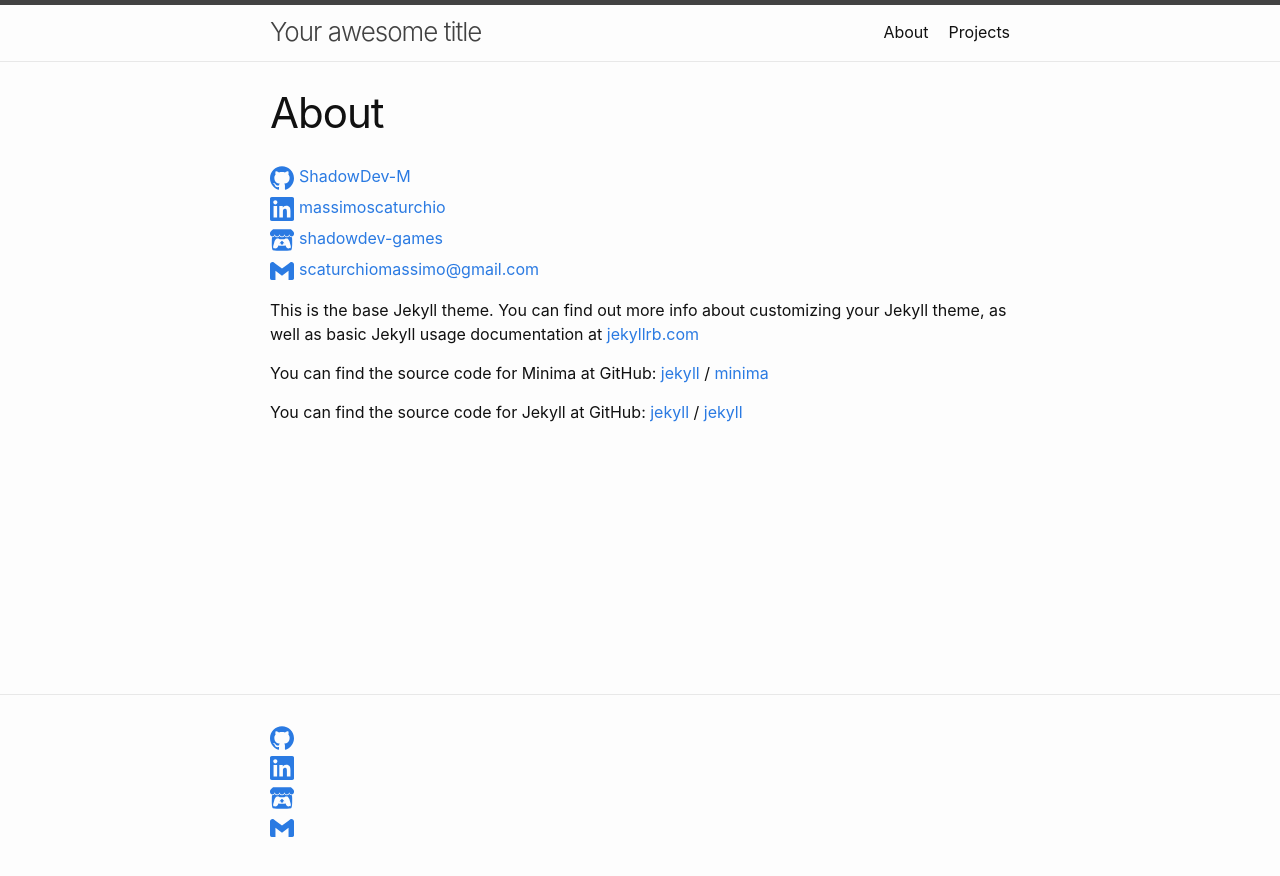
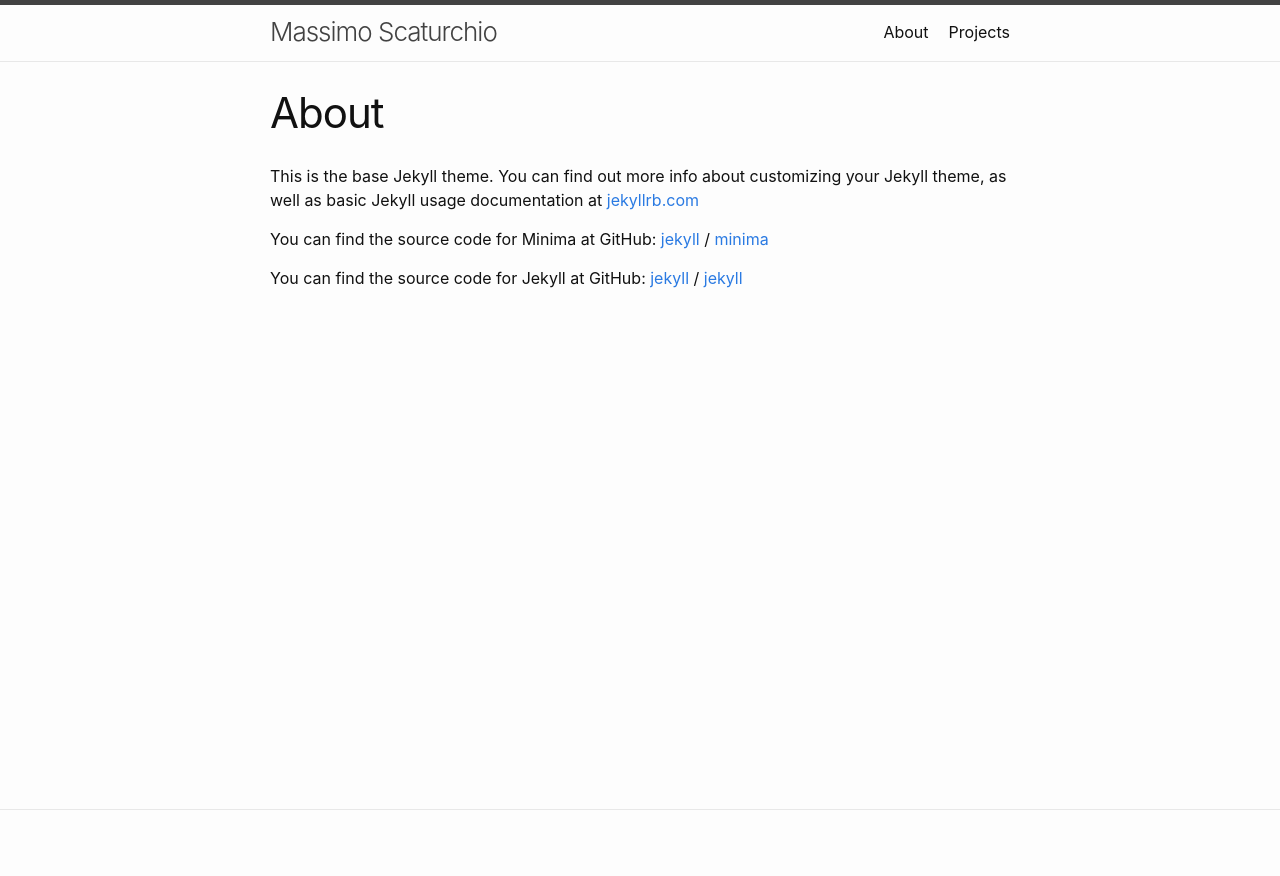
Before and after one commit to ShadowDev-M/shadowdev-m.github.io, a Jekyll site: the page built from about.markdown, in a window 1280 px wide. Shown: the top 876 px of the page. Built offline with Jekyll 4.4.1, drawn with Linux system fonts in a browser that asks for light colours; part of the change alters nothing that is shown.

Commit message:
Config & Favicon
- Cleaned up the config
- Added site favicon

```diff
--- a/_config.yml
+++ b/_config.yml
@@ -1,40 +1,14 @@
-# Welcome to Jekyll!
-#
-# This config file is meant for settings that affect your whole blog, values
-# which you are expected to set up once and rarely edit after that. If you find
-# yourself editing this file very often, consider using Jekyll's data files
-# feature for the data you need to update frequently.
-#
-# For technical reasons, this file is *NOT* reloaded automatically when you use
-# 'bundle exec jekyll serve'. If you change this file, please restart the server process.
-#
-# If you need help with YAML syntax, here are some quick references for you:
-# https://learn-the-web.algonquindesign.ca/topics/markdown-yaml-cheat-sheet/#yaml
-# https://learnxinyminutes.com/docs/yaml/
-#
-# Site settings
-# These are used to personalize your new site. If you look in the HTML files,
-# you will see them accessed via {{ site.title }}, {{ site.email }}, and so on.
-# You can create any custom variable you would like, and they will be accessible
-# in the templates via {{ site.myvariable }}.
+# SEO Settings
+title: "Massimo Scaturchio"
+tagline: "Personal Portfolio Website"
+description: "Personal Portfolio Website"
+logo: /assets/img/favicons/logo/logo.png
 
-# Home page
-title: Your awesome title
-description: >- # this means to ignore newlines until "baseurl:"
-  Write an awesome description for your new site here. You can edit this
-  line in _config.yml. It will appear in your document head meta (for
-  Google search results) and in your feed.xml site description.
-
-# URL settings
+# URL Settings
 baseurl: "" # the subpath of your site, e.g. /blog
 url: "https://shadowdev-m.github.io" # the base hostname & protocol for your site, e.g. http://example.com
 
-# Socials
-github_username: "ShadowDev-M"
-linkedin_username: "massimoscaturchio"
-itchio_username: "shadowdev-games"
-email: "scaturchiomassimo@gmail.com"
-#instagram_username: "massimo.gamedev"
+# TODO: Socials Rework with a data yaml file
 
 # Collections
 collections:
@@ -42,28 +16,27 @@ collections:
     output: true
     permalink: /projects/:path/
 
-# Setting up layout defaults (setup for posts in the future as well)
+# Front Matter Defaults
 defaults:
   - scope:
       path: ""
-      type: "projects"
+      type: projects
     values:
-      layout: "project"
-  - scope:
-      path: ""
-      type: "posts"
-    values:
-      layout: "post"
+      layout: project
   - scope:
       path: ""
     values:
-      layout: "default"
+      layout: default
 
-# Build settings
+
+# Build Settings
 plugins:
   - jekyll-feed
   - jekyll-seo-tag
   - jekyll-sitemap
+
+sass:
+  style: compressed
 
 # Exclude from processing.
 # The following items will not be processed, by default.
@@ -79,9 +52,6 @@ exclude:
   - Gemfile
   - Gemfile.lock
   - node_modules/
-  - vendor/bundle/
-  - vendor/cache/
-  - vendor/gems/
-  - vendor/ruby/
+  - vendor/
   - README.md
   - .idea # Jekyll already excludes and files/folders that start with - or . but for some reason the site still rebuilds itself if it detects changes for this folder
--- a/_includes/head.html
+++ b/_includes/head.html
@@ -3,6 +3,14 @@
   <meta http-equiv="X-UA-Compatible" content="IE=edge">
   <meta name="viewport" content="width=device-width, initial-scale=1">
   {%- seo -%}
+
+  {% capture favicon_path %}{{ '/assets/img/favicons/logo' | relative_url}}{% endcapture %}
+  <link rel="icon" type="image/png" sizes="16x16" href="{{ favicon_path }}/favicon-16x16.png">
+  <link rel="icon" type="image/png" sizes="32x32" href="{{ favicon_path }}/favicon-32x32.png">
+  <link rel="apple-touch-icon" sizes="180x180" href="{{ favicon_path }}/apple-touch-icon.png">
+  <link rel="shortcut icon" href="{{ favicon_path }}/favicon.ico">
+  <link rel="manifest" href="{{ favicon_path }}/site.webmanifest">
+
   <link rel="stylesheet" href="{{ "/assets/css/main.css" | relative_url }}">
   {%- feed_meta -%}
 </head>
```
Also changed, not shown: assets/img/favicons/logo/android-chrome-192x192.png (added), assets/img/favicons/logo/android-chrome-512x512.png (added), assets/img/favicons/logo/apple-touch-icon.png (added), assets/img/favicons/logo/favicon-16x16.png (added), assets/img/favicons/logo/favicon-32x32.png (added), assets/img/favicons/logo/favicon.ico (added), assets/img/favicons/logo/logo.png (added), assets/img/favicons/logo/site.webmanifest (added).
